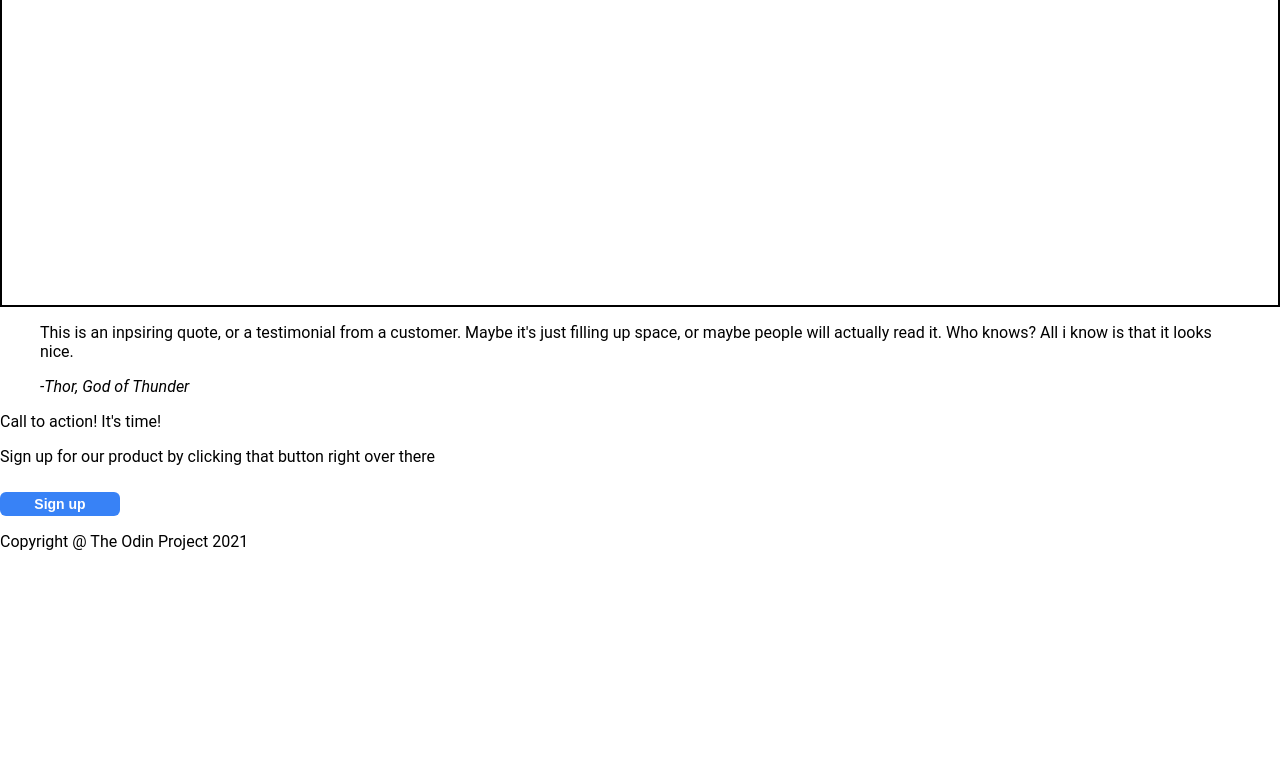
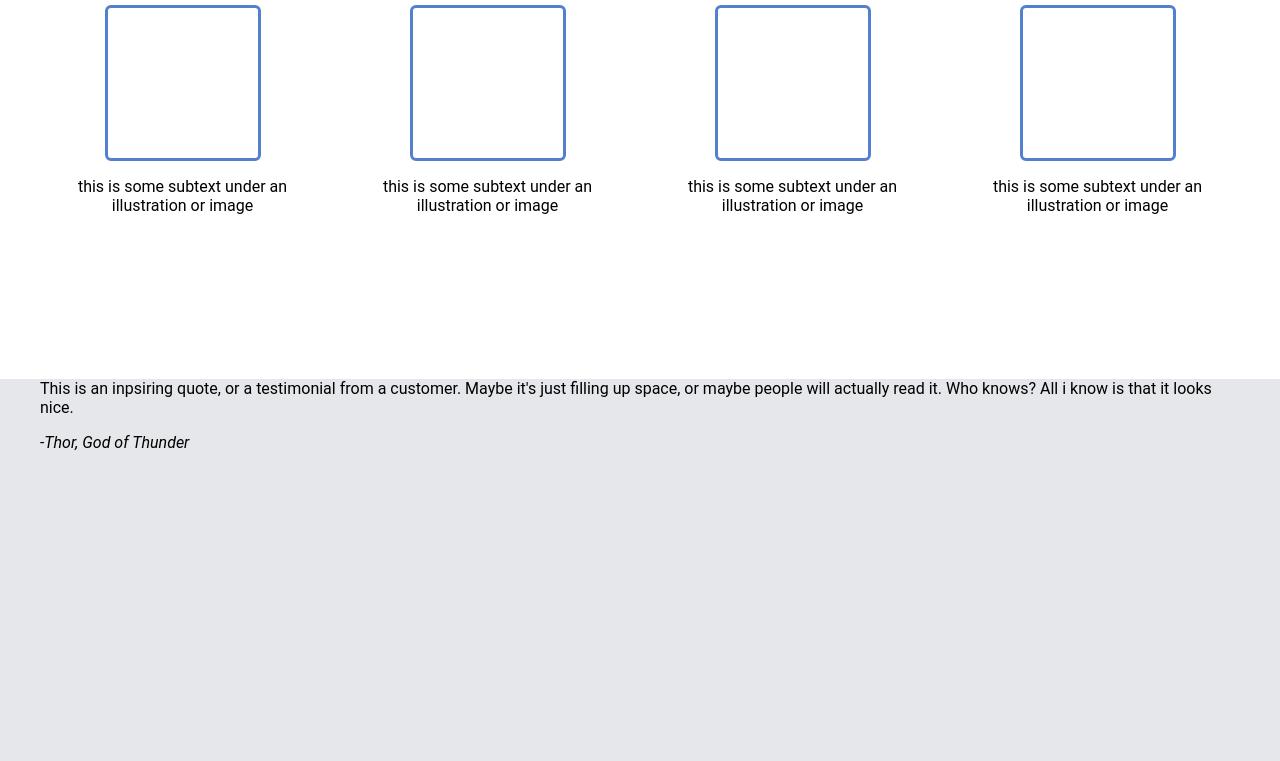
Before and after one commit to dimsfond/landing-page, a plain HTML site: page index.html in a window 1280 px wide. Shown: the part 577-1338 px from the top of the page. Before the commit the page ends 1144 px from the top, so only its background shows below. Drawn offline with Linux system fonts and the light colour scheme.

Commit message:
Create the info section of the page

```diff
--- a/css/styles.css
+++ b/css/styles.css
@@ -9,7 +9,7 @@ body {
     background-color: #1F2937;
     display: flex;
     flex-direction: column;
-    height: 50vh;
+    height: 55vh;
     /* border: 7px solid black; */
 }
 
@@ -98,8 +98,10 @@ button {
     display: flex;
     flex-direction: column;
     align-items: center;
-    border: 2px solid black;
+    /* border: 2px solid black; */
     height: 60vh;
+    gap: 20px;
+    margin-top: 20px;
 }
 
 .info h2 {
@@ -111,5 +113,32 @@ button {
 
 .images {
     display: flex;
+    justify-content: space-between;
+    /* border: 2px solid black; */
+    gap: 85px;
+}
+
+.each-image div {
+    border: 3px solid rgb(83, 127, 208);
+    border-radius: 6px;
+    width: 150px;
+    height: 150px;
+}
+
+.each-image p {
+    /* border: 2px solid black; */
+    width: 220px;
+    text-align: center;
+}
+
+.each-image {
+    display: flex;
+    flex-direction: column;
+    align-items: center;
     /* border: 2px solid black; */
 }
+
+.quote {
+    background-color: #E5E7EB;
+    height: 55vh;
+}
```
